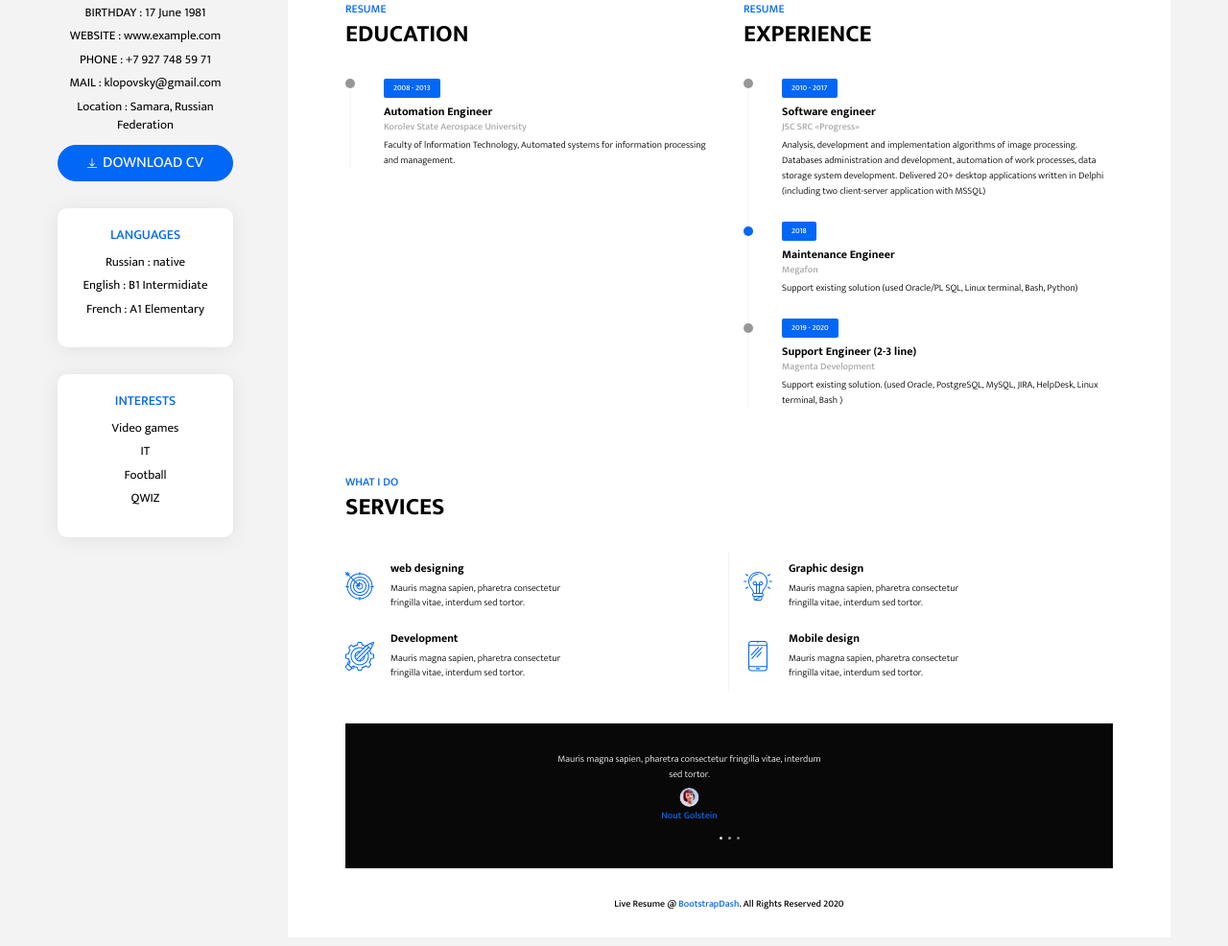
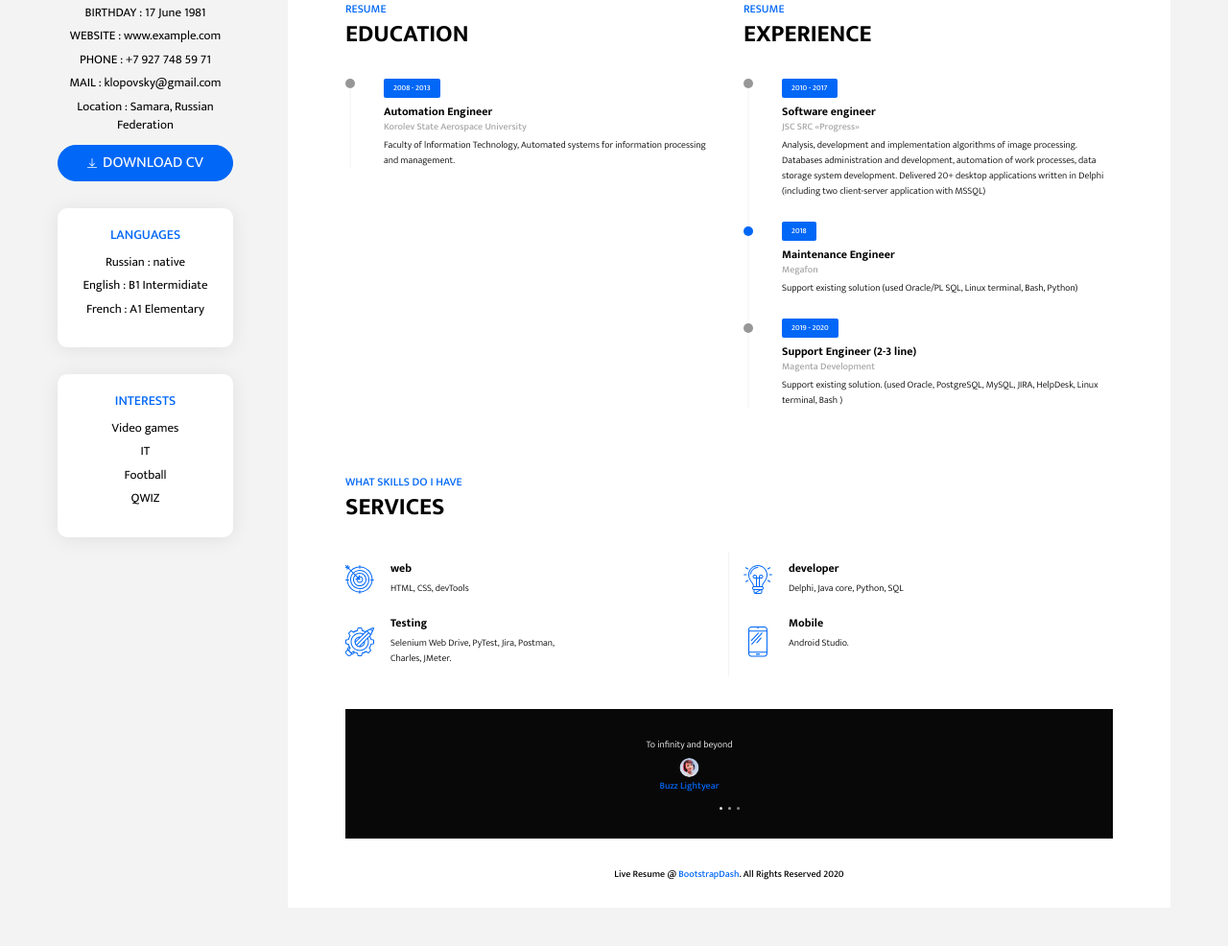
Before and after one commit to Klopovsky/my_resume, a website: page index.html in a window 1280 px wide. Shown: the part 292-1278 px from the top of the page at 96% size. Drawn offline with Linux system fonts and the light colour scheme.

Commit message:
modif headers

```diff
--- a/index.html
+++ b/index.html
@@ -77,7 +77,7 @@
         </aside>
         <main>
             <section class="intro-section">
-                <h2 class="section-title">Hello, Andrew Krylov!</h2>
+                <h2 class="section-title">Hello, I am Andrew Krylov!</h2>
                 <p>I am an IT engineer and novice KA engineer.
                    At the moment I have little experience in the field of testing, but I am very interested in this direction.
                    I have experience in automating various production processes.
@@ -135,7 +135,7 @@
                 </div>
             </section>
             <section class="services-section">
-                <h6 class="section-subtitle">WHAT I DO</h6>
+                <h6 class="section-subtitle">WHAT SKILLS DO I HAVE</h6>
                 <h2 class="section-title">SERVICES</h2>
                 <div class="row">
                     <div class="media service-card col-lg-6">
@@ -143,9 +143,8 @@
                             <img src="assets/images/001-target.svg" alt="target">
                         </div>
                         <div class="media-body">
-                            <h5 class="service-title">web designing</h5>
-                            <p class="service-description">Mauris magna sapien, pharetra consectetur fringilla vitae, interdum sed
-                                tortor.</p>
+                            <h5 class="service-title">web</h5>
+                            <p class="service-description">HTML, CSS, devTools</p>
                         </div>
                     </div>
                     <div class="media service-card col-lg-6">
@@ -153,9 +152,8 @@
                             <img src="assets/images/003-idea.svg" alt="bulb">
                         </div>
                         <div class="media-body">
-                            <h5 class="service-title">Graphic design</h5>
-                            <p class="service-description">Mauris magna sapien, pharetra consectetur fringilla vitae, interdum sed
-                                tortor.
+                            <h5 class="service-title">developer</h5>
+                            <p class="service-description"> Delphi, Java core, Python, SQL
                             </p>
                         </div>
                     </div>
@@ -164,9 +162,8 @@
                             <img src="assets/images/002-development.svg" alt="development">
                         </div>
                         <div class="media-body">
-                            <h5 class="service-title">Development</h5>
-                            <p class="service-description">Mauris magna sapien, pharetra consectetur fringilla vitae, interdum sed
-                                tortor.
+                            <h5 class="service-title">Testing</h5>
+                            <p class="service-description"> Selenium Web Drive, PyTest, Jira, Postman, Charles, JMeter.
                             </p>
                         </div>
                     </div>
@@ -175,9 +172,8 @@
                             <img src="assets/images/004-smartphone.svg" alt="smartphone">
                         </div>
                         <div class="media-body">
-                            <h5 class="service-title">Mobile design</h5>
-                            <p class="service-description">Mauris magna sapien, pharetra consectetur fringilla vitae, interdum sed
-                                tortor.
+                            <h5 class="service-title">Mobile</h5>
+                            <p class="service-description"> Android Studio.
                             </p>
                         </div>
                     </div>
@@ -187,22 +183,19 @@
                 <div id="testimonialCarousel" class="testimonial-carousel carousel slide" data-ride="carousel">
                     <div class="carousel-inner">
                         <div class="carousel-item active">
-                            <p class="testimonial-content">Mauris magna sapien, pharetra consectetur fringilla vitae,
-                                interdum sed tortor.</p>
+                            <p class="testimonial-content">To infinity and beyond</p>
                             <img src="assets/images/Profile.png" alt="profile" class="testimonial-img">
-                            <p class="testimonial-name">Nout Golstein</p>
+                            <p class="testimonial-name">Buzz Lightyear</p>
                         </div>
                         <div class="carousel-item">
-                            <p class="testimonial-content">Mauris magna sapien, pharetra consectetur fringilla vitae,
-                                interdum sed tortor.</p>
+                            <p class="testimonial-content">Always let your conscience be your guide</p>
                             <img src="assets/images/Profile.png" alt="profile" class="testimonial-img">
-                            <p class="testimonial-name">Nout Golstein</p>
+                            <p class="testimonial-name">Jiminy Cricket</p>
                         </div>
                         <div class="carousel-item">
-                            <p class="testimonial-content">Mauris magna sapien, pharetra consectetur fringilla vitae,
-                                interdum sed tortor.</p>
+                            <p class="testimonial-content">You don't have time to be timid. You must be bold and daring!.</p>
                             <img src="assets/images/Profile.png" alt="profile" class="testimonial-img">
-                            <p class="testimonial-name">Nout Golstein</p>
+                            <p class="testimonial-name">Lumière, Beauty and the Beast</p>
                         </div>
                     </div>
                     <ol class="carousel-indicators">
```
